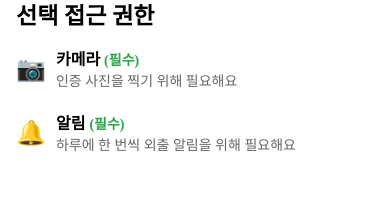
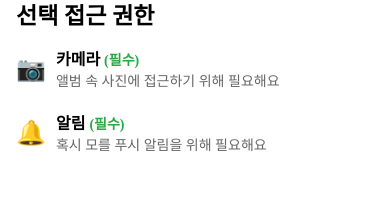
Before and after one commit to just-stopyoon/snapINFO-Front-end, a React Native app: screen /Account in a window 390 px wide. Shown: the part 431-635 px from the top of the page. Built offline with nearby package versions, Linux system fonts and the light colour scheme; a web font is replaced by a local one.

Commit message:
회원가입 멘트 변경

```diff
--- a/src/Account.js
+++ b/src/Account.js
@@ -57,7 +57,7 @@ export default function AccountScreen() {
             <Text style={styles.permissionTitle}>
               카메라 <Text style={styles.required}>(필수)</Text>
             </Text>
-            <Text style={styles.permissionDescription}>인증 사진을 찍기 위해 필요해요</Text>
+            <Text style={styles.permissionDescription}>앨범 속 사진에 접근하기 위해 필요해요</Text>
           </View>
         </View>
         <View style={styles.permissionRow}>
@@ -66,7 +66,7 @@ export default function AccountScreen() {
             <Text style={styles.permissionTitle}>
               알림 <Text style={styles.required}>(필수)</Text>
             </Text>
-            <Text style={styles.permissionDescription}>하루에 한 번씩 외출 알림을 위해 필요해요</Text>
+            <Text style={styles.permissionDescription}>혹시 모를 푸시 알림을 위해 필요해요</Text>
           </View>
         </View>
       </View>
```
